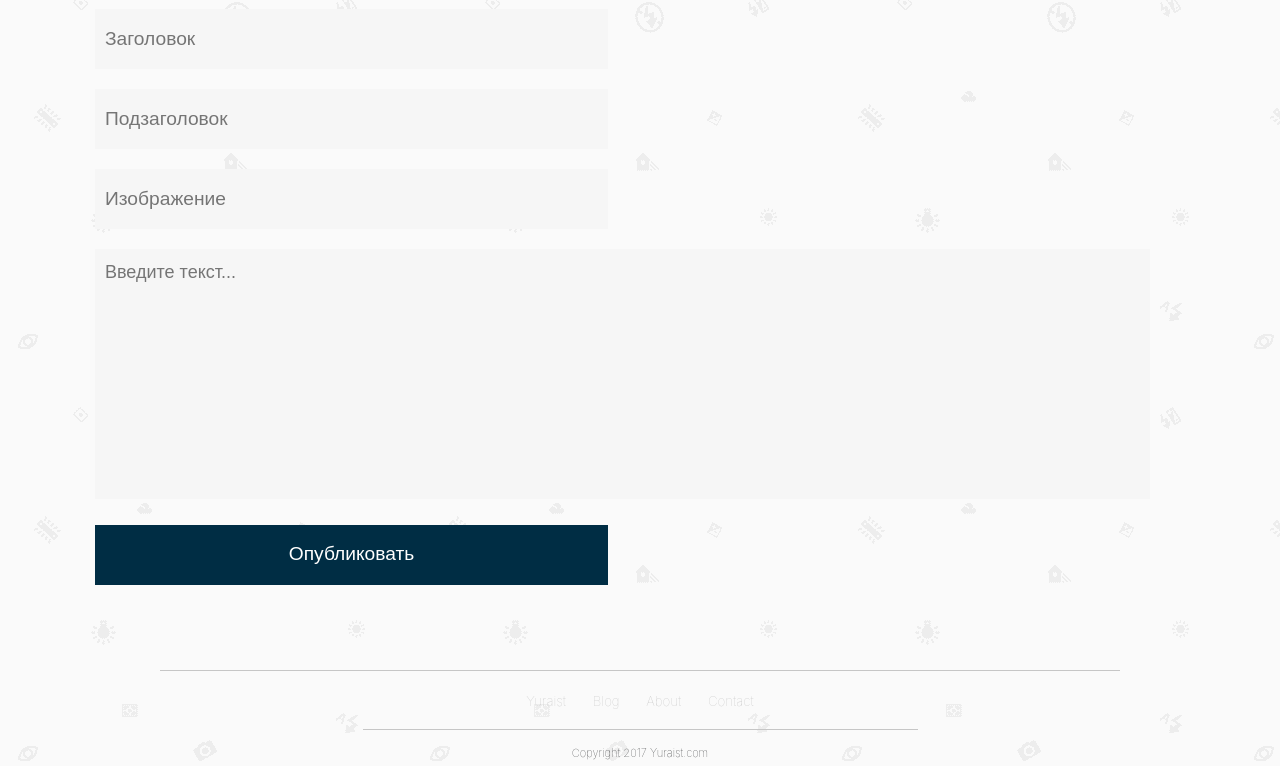
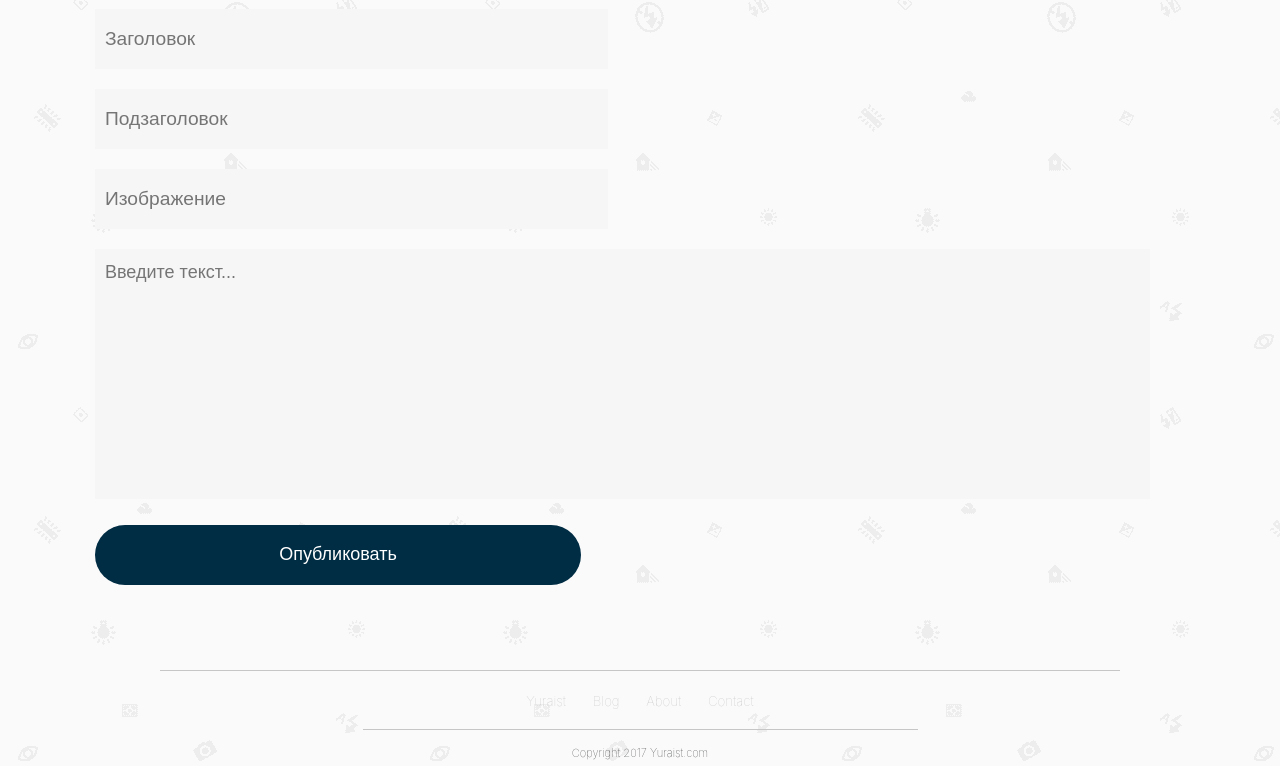
Before and after one commit to Yuraist/yuraist-blog, a Django app: page /create/ in a window 1280 px wide. Shown: the part 146-912 px from the top of the page. Run offline with Django 3.2, Linux system fonts and the light colour scheme; the visitor is signed in with stand-in values (Sample User, id 1); some libraries are stand-ins or nearby versions.

Commit message:
edited editor

```diff
--- a/editor/templates/editor/editor.html
+++ b/editor/templates/editor/editor.html
@@ -5,6 +5,7 @@
 {% block headtitle %}Редактировать{% endblock %}
 
 {% block content %}
+    {% if user.is_authenticated %}
     <form method="post">
     {% csrf_token %}
         <div class="row">
@@ -16,13 +17,14 @@
         </div>
         <div class="row">
             <div class="col-12">
-                <textarea placeholder="Введите текст..." name="post-text"></textarea>
+                <textarea class="textarea" placeholder="Введите текст..." name="post-text"></textarea>
             </div>
         </div>
         <div class="row">
             <div class="col-6">
-                <input type="submit" value="Опубликовать" id="send">
+                <button type="submit" class="send">Опубликовать</button>
             </div>
         </div>
     </form>
+    {% endif %}
 {% endblock %}
--- a/yuraist/settings.py
+++ b/yuraist/settings.py
@@ -25,7 +25,7 @@ SECRET_KEY = '=pybeoglt05yjcso0#ym&=r&gesrokrntliq$z8964)tna+4z!'
 
 
 # SECURITY WARNING: don't run with debug turned on in production!
-DEBUG = False
+DEBUG = True
 
 ALLOWED_HOSTS = ['*']
 
--- a/yuraist/static/css/style.css
+++ b/yuraist/static/css/style.css
@@ -281,7 +281,14 @@ textarea {
     text-align: left;
 }
 
-#send {
+.send {
+    margin: 10px;
+    height: 60px;
+    border: none;
+    color: white;
     background-color: #002D44;
-    color: white;
+    min-width: 90%;
+    max-width: 100%;
+    font-size: large;
+    border-radius: 100px;
 }
```
